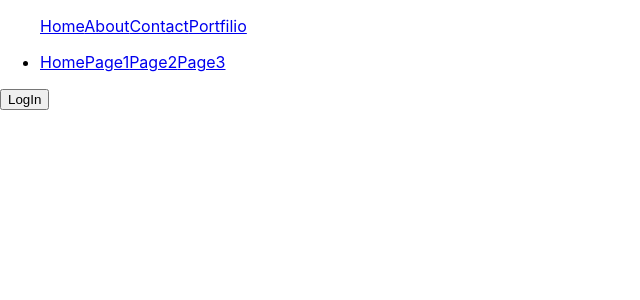
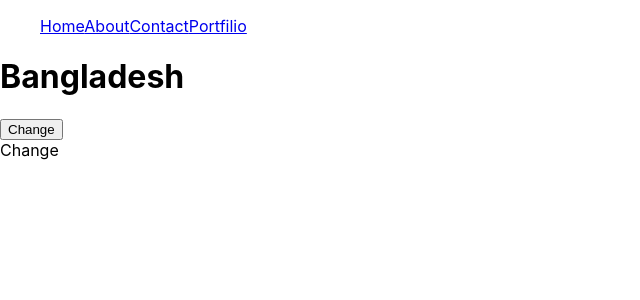
Before and after one commit to Masitbd/React_Application, a React (Create React App) app: page / in a window 1280 px wide. Before the commit this address led to /redirectloginin. Shown: the top 300 px of the page, without its empty margins (0-640 px from the left). Built offline with nearby package versions, Linux system fonts and the light colour scheme.

Commit message:
Use hook useState function

```diff
--- a/src/App.js
+++ b/src/App.js
@@ -3,14 +3,13 @@ import "./App.css";
 import MyRouteAdvance from "./components/MyRouteAdvance";
 import MyNavigationAdvance from "./components/MyNavigationAdvance";
 import { BrowserRouter } from "react-router-dom";
+import HookDemo from "./components/HookDemo";
 
 function App() {
   return (
     <div>
-      <BrowserRouter>
-        <MyNavigationAdvance />
-        <MyRouteAdvance />
-      </BrowserRouter>
+      <HookDemo />
+      <butt>Change</butt>
     </div>
   );
 }
@@ -39,4 +38,9 @@ import TextArea from "./components/TextArea";
 import Selectdropdown from "./components/Selectdropdown";
 import Listview from "./components/Listview";
 import JsonList from "./components/JsonList";
+
+ <BrowserRouter>
+        <MyNavigationAdvance />
+        <MyRouteAdvance />
+      </BrowserRouter>
 */
--- /dev/null
+++ b/src/components/HookDemo.js
@@ -0,0 +1,15 @@
+import React, { useState } from "react";
+
+const HookDemo = () => {
+  const [name, setName] = useState({
+    country: "Bangladesh",
+  });
+  return (
+    <div>
+      <h1>{name.country}</h1>
+      <button onClick={() => setName({ country: "USA" })}>Change</button>
+    </div>
+  );
+};
+
+export default HookDemo;
```
